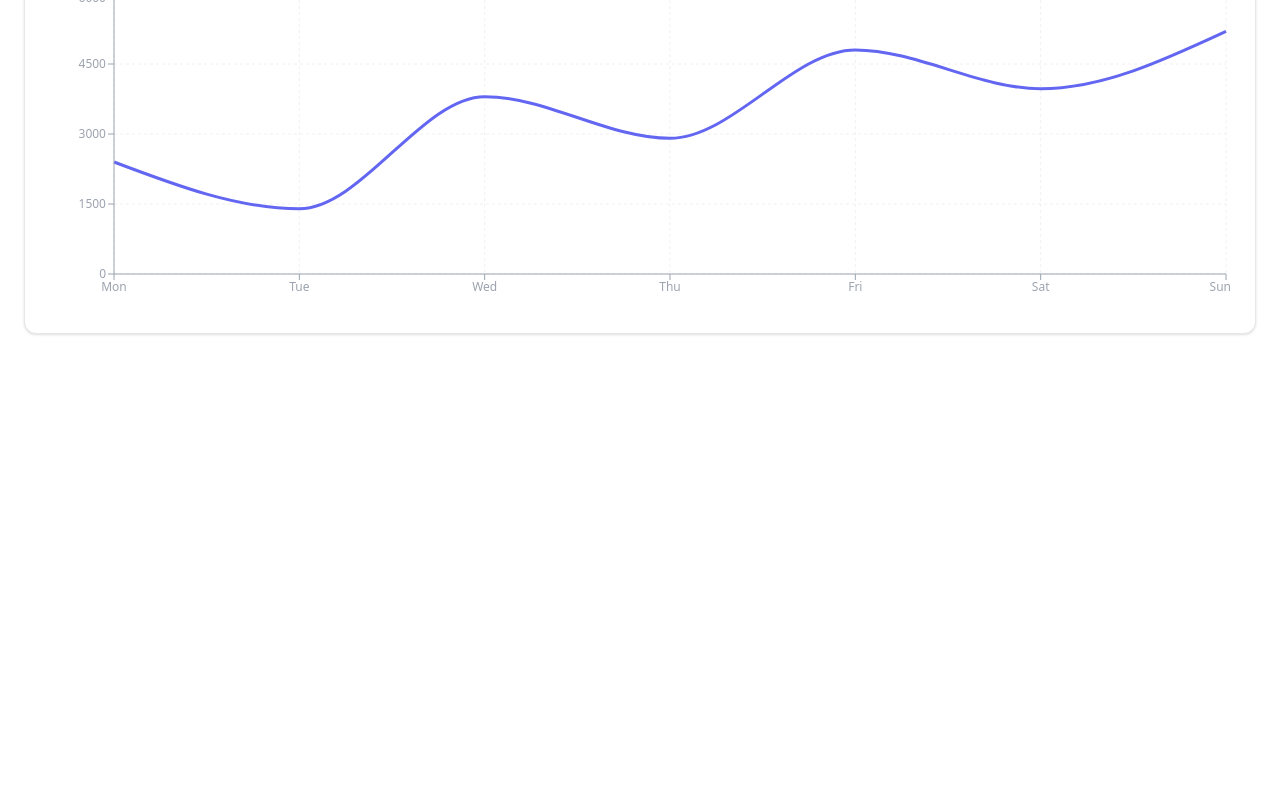
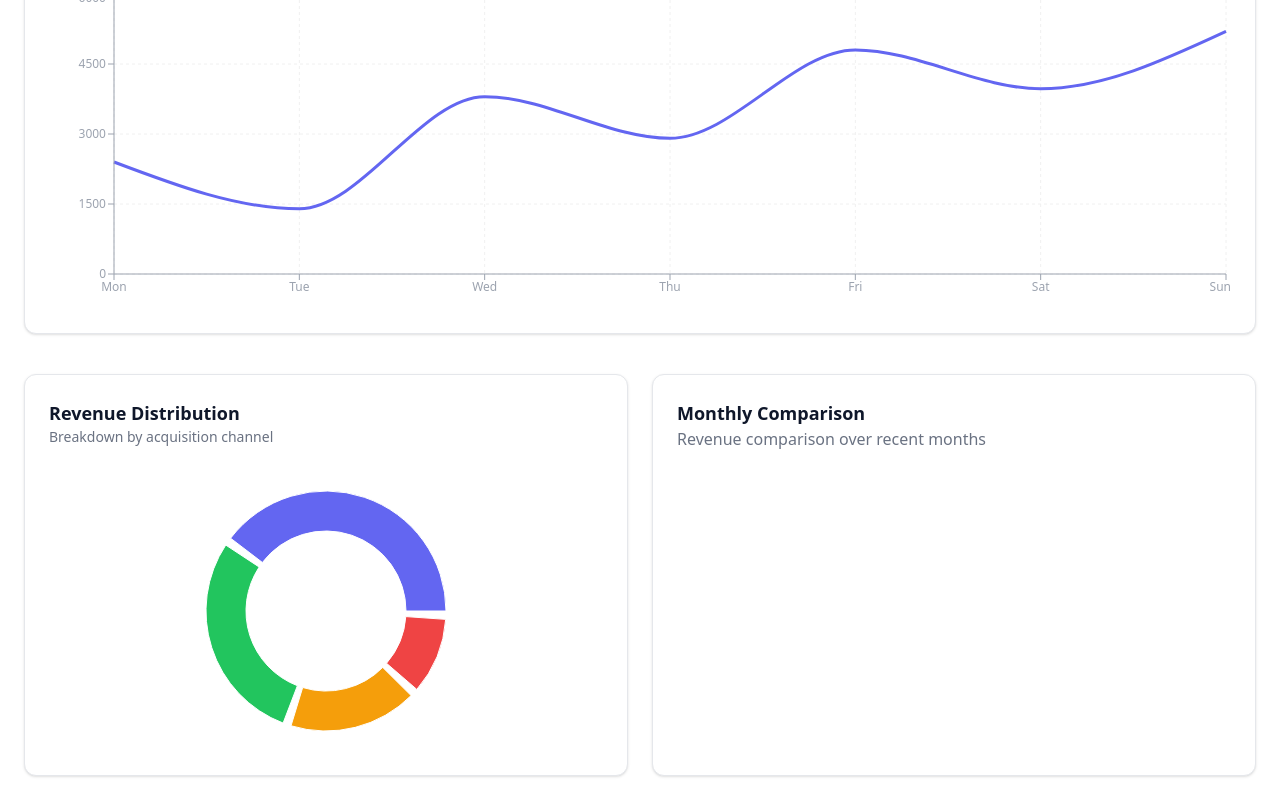
Before and after one commit to Engr-Shegez/metricly, a Next.js app: page /statistics in a window 1280 px wide. Shown: the part 422-1222 px from the top of the page. Before the commit the page ends 800 px from the top, so only its background shows below. Built offline with nearby package versions, Linux system fonts and the light colour scheme.

Commit message:
added piechart

```diff
--- a/src/app/statistics/page.tsx
+++ b/src/app/statistics/page.tsx
@@ -9,6 +9,8 @@ import {
   Tooltip,
   ResponsiveContainer,
 } from "recharts";
+import { PieChart, Pie, Cell } from "recharts";
+import { BarChart, Bar } from "recharts";
 
 const StatisticsPage = () => {
   const revenueData = [
@@ -20,6 +22,14 @@ const StatisticsPage = () => {
     { day: "Sat", revenue: 3970 },
     { day: "Sun", revenue: 5200 },
   ];
+
+  const distributionData = [
+    { name: "Website", value: 12400 },
+    { name: "Mobile App", value: 8900 },
+    { name: "Direct Sales", value: 5400 },
+    { name: "Affiliates", value: 3200 },
+  ];
+  const PIE_COLORS = ["#6366F1", "#22C55E", "#F59E0B", "#ef4444"];
   return (
     <div className="p-6 space-y-10">
       {/* Header */}
@@ -111,6 +121,49 @@ const StatisticsPage = () => {
         </div>
       </div>
       {/* Secondary Analytics */}
+      <div className="grid grid-cols-1 xl:grid-cols-2 gap-6">
+        {/* PIE CHART CARD */}
+        <div className="bg-white border border-gray-200 rounded-xl shadow-sm p-6 space-y-6">
+          <div>
+            <h2 className="text-lg font-semibold">Revenue Distribution</h2>
+            <p className="text-sm text-gray-500">
+              Breakdown by acquisition channel
+            </p>
+          </div>
+          {/* pie CHART GOES HERE  */}
+          <div className="h-70">
+            <ResponsiveContainer width="100%" height="100%">
+              <PieChart>
+                <Pie
+                  data={distributionData}
+                  dataKey="value"
+                  nameKey="name"
+                  innerRadius={80}
+                  outerRadius={120}
+                  paddingAngle={4}
+                >
+                  {distributionData.map((_, index) => (
+                    <Cell
+                      key={`cell-${index}`}
+                      fill={PIE_COLORS[index % PIE_COLORS.length]}
+                    />
+                  ))}
+                </Pie>
+              </PieChart>
+            </ResponsiveContainer>
+          </div>
+        </div>
+        {/* bar chart card */}
+        <div className="bg-white border border-gray-200 rounded-xl shadow-sm p-6 space-y-6">
+          <div>
+            <h2 className="text-lg font-semibold">Monthly Comparison</h2>
+            <p className="text-md text-gray-500">
+              Revenue comparison over recent months
+            </p>
+          </div>
+          {/* Bar goes here  */}
+        </div>
+      </div>
     </div>
   );
 };
```
